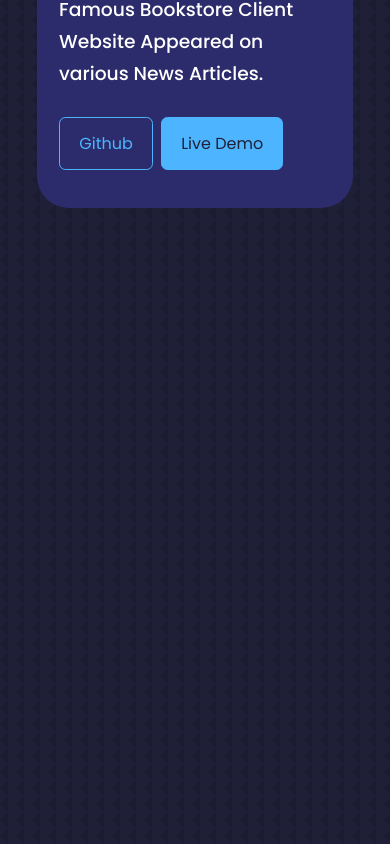
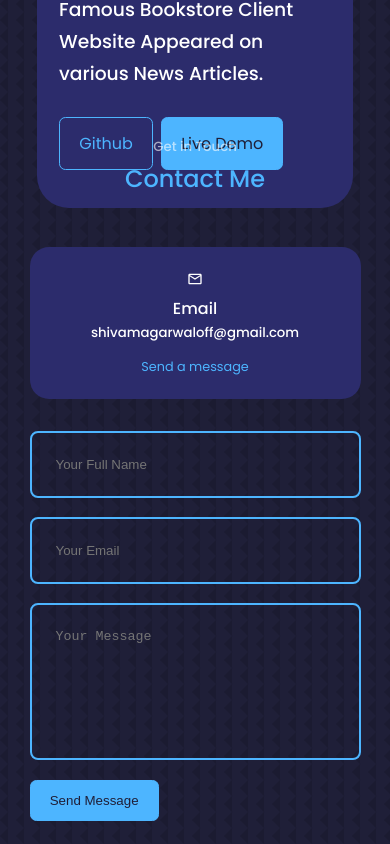
Before and after one commit to StillAbeginnerr/Personal_Shivam, a React (Create React App) app: page / in a window 390 px wide. Shown: the part 6100-6944 px from the top of the page. Built offline with nearby package versions, Linux system fonts and the light colour scheme.

Commit message:
Update Contact.css

```diff
--- a/src/components/Contact/Contact.css
+++ b/src/components/Contact/Contact.css
@@ -1,5 +1,5 @@
 #contact{
-    margin-top: 25rem
+    margin-top: 5rem
 }
 
 .container.contact__container{
@@ -66,7 +66,7 @@ resize: none;
 
 @media screen and (max-width : 600px) {
     #contact{
-        margin-top: 180rem
+        margin-top: 30rem
     }
     .container.contact__container{
         width: var(--container-width-sm);
```
